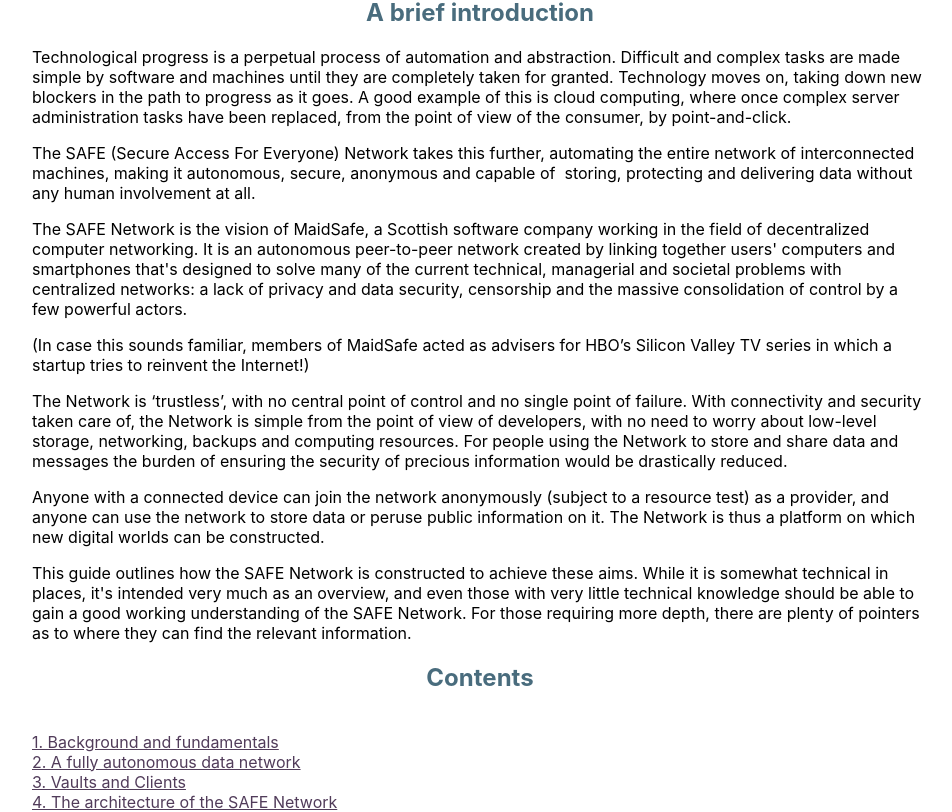
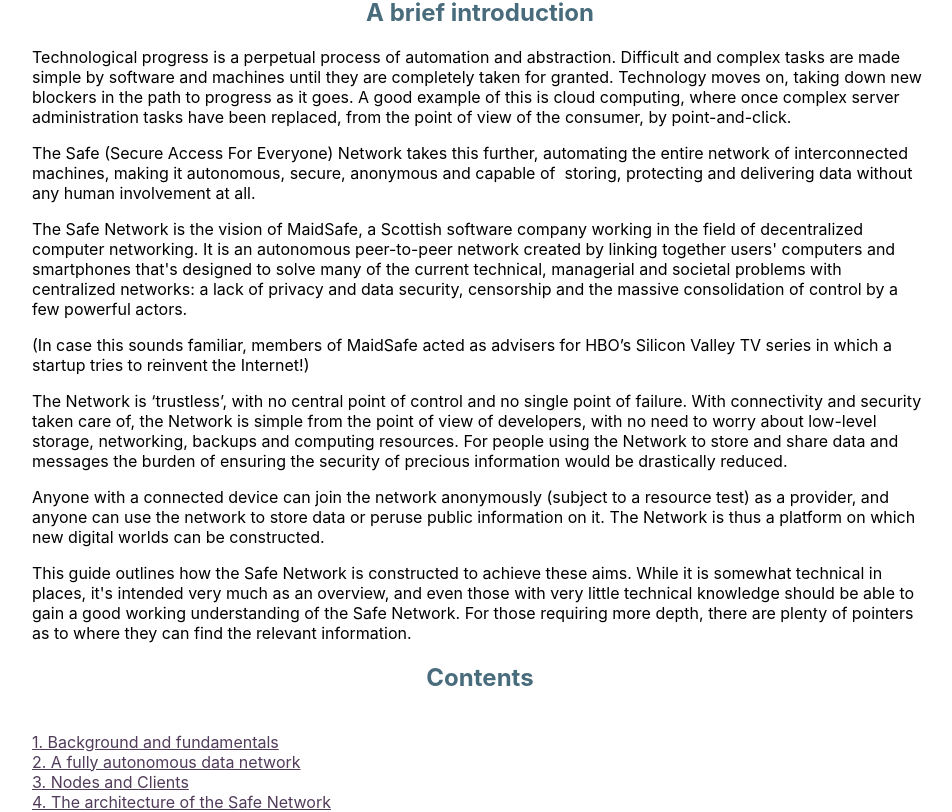
Before and after one commit to safenetwork/primer.safenetwork.org, a React (Create React App) app: page / in a window 1280 px wide. Shown: the part 516-1328 px from the top of the page, without its empty margins (160-1112 px from the left). Built offline with nearby package versions, Linux system fonts and the light colour scheme; the HTML template or start-up script is replaced by a standard one.

Commit message:
Update Intro.js
Change SAFE to Safe, Vault to Node, Safecoin to Safe Network Token

```diff
--- a/src/pages/Intro.js
+++ b/src/pages/Intro.js
@@ -5,12 +5,12 @@ const component = () => (
         <h2 id='ch0'>A brief introduction</h2>
 
         <p>Technological progress is a perpetual process of automation and abstraction. Difficult and complex tasks are made simple by software and machines until they are completely taken for granted. Technology moves on, taking down new blockers in the path to progress as it goes. A good example of this is cloud computing, where once complex server administration tasks have been replaced, from the point of view of the consumer, by point-and-click.</p>
-        <p>The SAFE (Secure Access For Everyone) Network takes this further, automating the entire network of interconnected machines, making it autonomous, secure, anonymous and capable of&nbsp; storing, protecting and delivering data without any human involvement at all.</p>
-        <p>The SAFE Network is the vision of MaidSafe, a Scottish software company working in the field of decentralized computer networking. It is an autonomous peer-to-peer network created by linking together users' computers and smartphones that's designed to solve many of the current technical, managerial and societal problems with centralized networks: a lack of privacy and data security, censorship and the massive consolidation of control by a few powerful actors.&nbsp;</p>
+        <p>The Safe (Secure Access For Everyone) Network takes this further, automating the entire network of interconnected machines, making it autonomous, secure, anonymous and capable of&nbsp; storing, protecting and delivering data without any human involvement at all.</p>
+        <p>The Safe Network is the vision of MaidSafe, a Scottish software company working in the field of decentralized computer networking. It is an autonomous peer-to-peer network created by linking together users' computers and smartphones that's designed to solve many of the current technical, managerial and societal problems with centralized networks: a lack of privacy and data security, censorship and the massive consolidation of control by a few powerful actors.&nbsp;</p>
         <p>(In case this sounds familiar, members of MaidSafe acted as advisers for HBO&rsquo;s Silicon Valley TV series in which a startup tries to reinvent the Internet!)</p>
         <p>The Network is &lsquo;trustless&rsquo;, with no central point of control and no single point of failure. With connectivity and security taken care of, the Network is simple from the point of view of developers, with no need to worry about low-level storage, networking, backups and computing resources. For people using the Network to store and share data and messages the burden of ensuring the security of precious information would be drastically reduced.</p>
         <p>Anyone with a connected device can join the network anonymously (subject to a resource test) as a provider, and anyone can use the network to store data or peruse public information on it. The Network is thus a platform on which new digital worlds can be constructed.</p>
-        <p>This guide outlines how the SAFE Network is constructed to achieve these aims. While it is somewhat technical in places, it's intended very much as an overview, and even those with very little technical knowledge should be able to gain a good working understanding of the SAFE Network. For those requiring more depth, there are plenty of pointers as to where they can find the relevant information.</p>
+        <p>This guide outlines how the Safe Network is constructed to achieve these aims. While it is somewhat technical in places, it's intended very much as an overview, and even those with very little technical knowledge should be able to gain a good working understanding of the Safe Network. For those requiring more depth, there are plenty of pointers as to where they can find the relevant information.</p>
 
 
 
@@ -18,17 +18,17 @@ const component = () => (
         <h2>Contents</h2>
         <p><br /><a href='#ch1'>1. Background and fundamentals</a>
             <br /><a href='#ch2'>2. A fully autonomous data network</a>
-            <br /><a href='#ch3'>3. Vaults and Clients</a>
-            <br /><a href='#ch4'>4. The architecture of the SAFE Network</a>
+            <br /><a href='#ch3'>3. Nodes and Clients</a>
+            <br /><a href='#ch4'>4. The architecture of the Safe Network</a>
             <br /><a href='#ch5'>5. Node Age</a>
             <br /><a href='#ch6'>6. Encryption</a>
             <br /><a href='#ch7'>7. Network-wide consensus not required </a>
-            <br /><a href='#ch8'>8. Farming for Safecoin</a>
-            <br /><a href='#ch9'>9. Vault personas</a>
+            <br /><a href='#ch8'>8. Farming for Safe Network Token</a>
+            <br /><a href='#ch9'>9. Node personas</a>
             <br /><a href='#ch10'>10. Data types</a>
-            <br /><a href='#ch11'>11. The SAFE API</a>
-            <br /><a href='#ch12'>12. How SAFE Network defends against common types of cyberattack</a>
-            <br /><a href='#ch13'>13. The promise of the SAFE Network</a>
+            <br /><a href='#ch11'>11. The Safe API</a>
+            <br /><a href='#ch12'>12. How Safe Network defends against common types of cyberattack</a>
+            <br /><a href='#ch13'>13. The promise of the Safe Network</a>
         </p>
 
 
```
